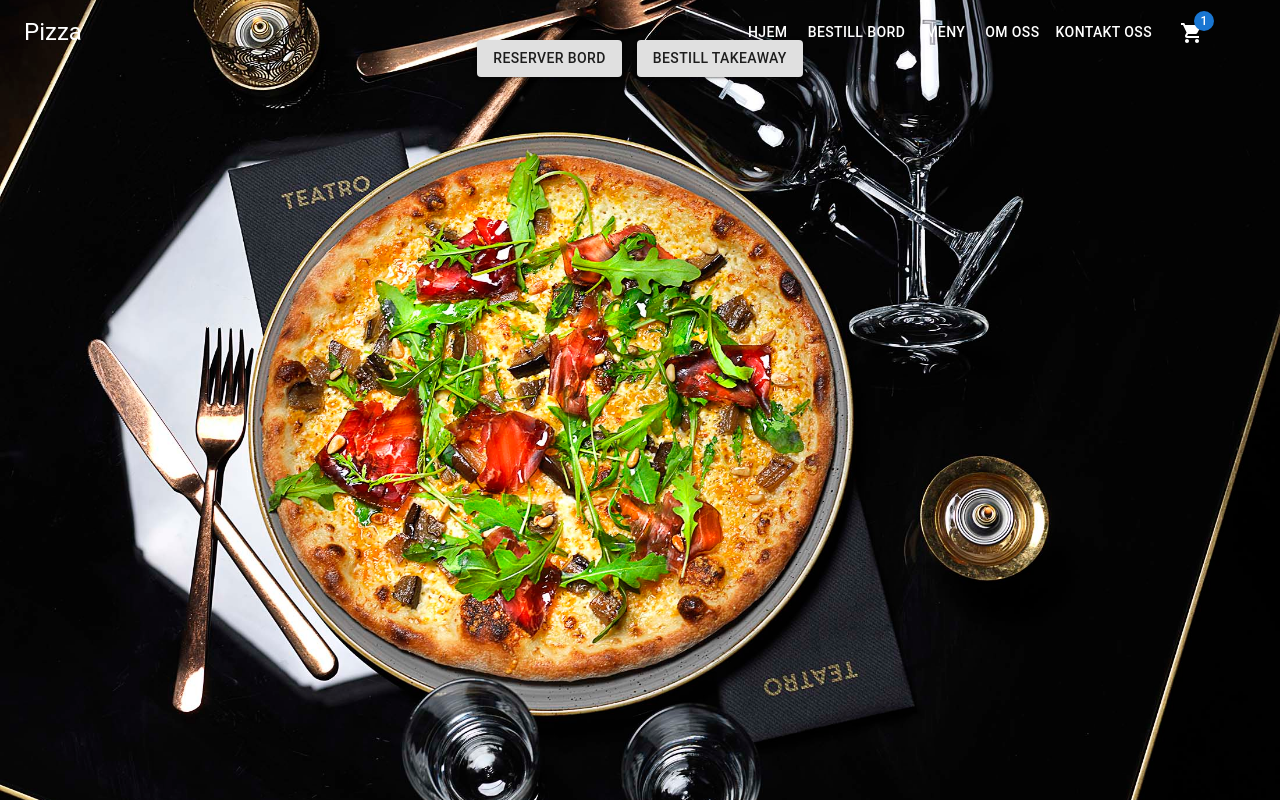
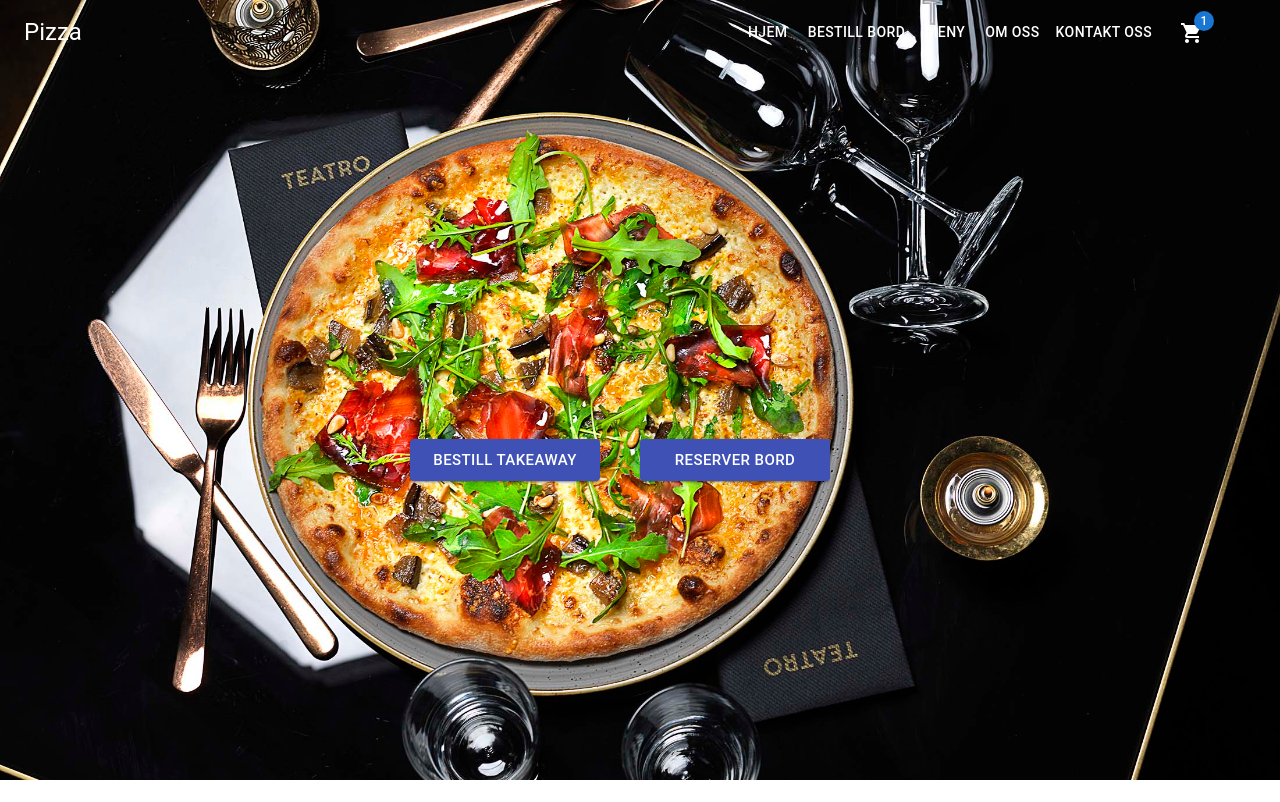
Before and after one commit to Velpre/Bella-Pizza---Grensesnitt-design, a React (Create React App) app: page / in a window 1280 px wide. Shown: the top 802 px of the page. Built offline with nearby package versions, Linux system fonts and the light colour scheme.

Commit message:
Added Hero buttons

```diff
--- a/src/components/Hero.jsx
+++ b/src/components/Hero.jsx
@@ -4,11 +4,14 @@ import {
     Container,
     Button,
     ButtonGroup,
-    Box
+    Box,
+    useMediaQuery,
+    Grid,
 } from "@material-ui/core";
-import { makeStyles} from "@material-ui/core/styles";
+import { makeStyles, useTheme } from "@material-ui/core/styles";
 import headerImage from "../images/hero-image.jpeg";
 import '../css/Hero.css'
+
 
 // LOCAL-STYLING
 const useStyles = makeStyles((theme) => ({
@@ -18,32 +21,39 @@ const useStyles = makeStyles((theme) => ({
         backgroundRepeat: "no-repeat",
         backgroundSize: "cover",
         height: "100vh",
+        position: "relative",
     },
-    size: {
-        postion: "relative",
-        top: "100px" //change
-    }
 }));
 
 export default function Hero() {
     const classes = useStyles();
+    const theme = useTheme();
+    const isMobile = useMediaQuery(theme.breakpoints.down("sm"));
+
 
     return (
-        <div>
-            <div className={classes.root}>
-                <ButtonGroup style={{height: "100vh", display: "flex", justifyContent: "center"}}>
-                <Box m={2} pt={3} style={{alignItems: "center"}}>
-                    <Button variant="contained" color="default">
+        <div id="hero-div" className={classes.root}>
+            <Grid container id="hero-container"
+                spacing={5}
+                direction={`${isMobile ? "column" : "row"}`}
+                alignItems="center"
+                justifyContent="center"
+                style={{ height: '100vh', width: '100%', position: 'relative', top: "10%" }}>
+                <Grid item >
+                    <Button className="hero-btn" variant="contained" color="primary" size="large" >
+                        Bestill takeaway
+                    </Button>
+                </Grid>
+                <Grid item>
+                    <Button className="hero-btn" variant="contained"
+                        size="large"
+                        color="primary"
+                        href="/meny" >
+
                         Reserver bord
                     </Button>
-                </Box>
-                <Box m={2} pt={3} style={{justifyContent: "center"}}>
-                    <Button variant="contained" color="default">
-                        Bestill takeaway
-                    </Button>
-                </Box>
-                </ButtonGroup>
-            </div>
-        </div>
+                </Grid>
+            </Grid>
+        </div >
     );
 }
--- a/src/css/Hero.css
+++ b/src/css/Hero.css
@@ -0,0 +1,7 @@
+.hero-btn {
+    width: 190px;
+    height: 42px;
+    text-align: center;
+    line-height: 1.5em;
+    font-size: 1.5em;
+}
```
